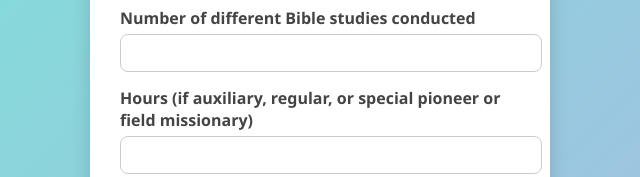
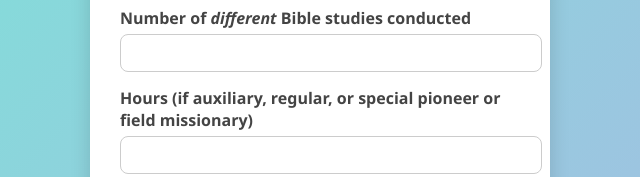
Before and after one commit to jeybok26/reports26, a plain HTML site: page index.html in a window 1280 px wide. Shown: the part 367-544 px from the top of the page, 320-960 px from the left. Drawn offline with Linux system fonts and the light colour scheme.

Commit message:
Update index.html

```diff
--- a/index.html
+++ b/index.html
@@ -98,7 +98,7 @@
       </div>
       <div id="checkboxError" class="error"></div>
 
-      <label for="bs">Number of different Bible studies conducted</label>
+      <label for="bs">Number of <em>different</em> Bible studies conducted</label>
       <input type="text" id="bs" required>
 
       <label for="hours">Hours (if auxiliary, regular, or special pioneer or field missionary)</label>
```
